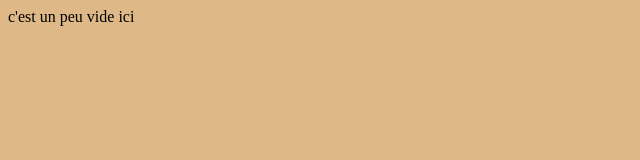
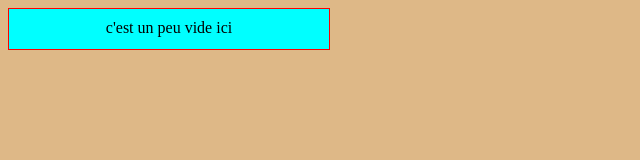
Before and after one commit to jeremybriard/mondepot, a plain HTML site: page index.html in a window 1280 px wide. Shown: the whole page, without its empty margins (0-640 px from the left). Drawn offline with Linux system fonts and the light colour scheme.

Commit message:
Ajout style div -feuille css

```diff
--- a/design.css
+++ b/design.css
@@ -1,3 +1,11 @@
 body {
     background-color: burlywood;
 }
+ div {
+     border : 1px solid red;
+     background-color: aqua;
+     width: 300px;
+     height: 20px;
+     text-align: center;
+     padding: 10px;
+ }
```
